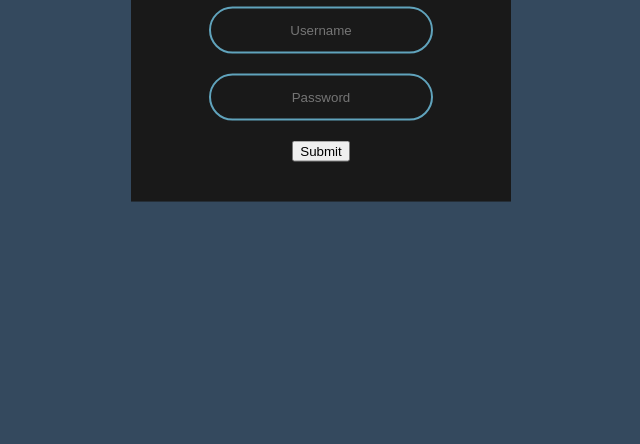
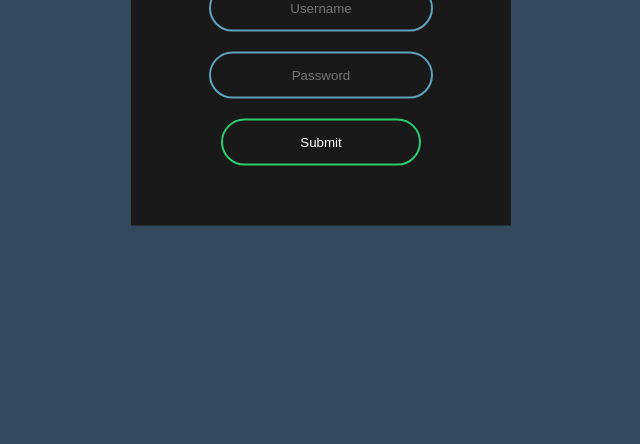
Before and after one commit to andrewhansbury/sauMenu, a plain HTML site: page Web/Web/index.html in a window 1280 px wide. Shown: the part 356-800 px from the top of the page, without its empty margins (319-959 px from the left). Drawn offline with Linux system fonts and the light colour scheme.

Commit message:
adjustin html and css

```diff
--- a/Web/Web/index.html
+++ b/Web/Web/index.html
@@ -1,19 +1,16 @@
 <!DOCTYPE html>
 <html lang="en" dir="ltr">
   <head>
-        <meta charset="utf-8">
+    <meta charset="utf-8" />
     <title>SAU Menu</title>
-        <link rel="stylesheet" href="style.css">
+    <link rel="stylesheet" href="style.css" />
   </head>
   <body>
-
     <form class="box" action="index.html" method="POST">
-    <h1>Login</h1>
-    <input type="text" name="" placeholder="Username">
-    <input type="password" name="" placeholder="Password">
-    <input type="submit" name="" id="Login">
+      <h1>SAU Menu</h1>
+      <input type="text" name="" placeholder="Username" />
+      <input type="password" name="" placeholder="Password" />
+      <input type="submit" name="" id="Login" />
     </form>
-
   </body>
-
 </html>
--- a/Web/Web/style.css
+++ b/Web/Web/style.css
@@ -1,11 +1,11 @@
-body{
+body {
   margin: 0;
   padding: 0;
-    font-family: sans-serif;
+  font-family: "Gill Sans", "Gill Sans MT", Calibri, "Trebuchet MS", sans-serif;
   background: #34495e;
 }
 
-.box{
+.box {
   width: 300px;
   padding: 40px;
   position: absolute;
@@ -16,13 +16,14 @@ body{
   text-align: center;
 }
 
-.box h1{
-    color:white;
+.box h1 {
+  color: white;
   text-transform: uppercase;
   font-weight: 500;
 }
 
-.box input[type="text"], .box input[type = "password"]{
+.box input[type="text"],
+.box input[type="password"] {
   border: 0;
   background: none;
   display: block;
@@ -36,3 +37,29 @@ body{
   border-radius: 24px;
   transition: 0.25s;
 }
+
+.box input[type="text"]:focus,
+.box input[type="password"]:focus {
+  width: 280px;
+  border-color: #2ecc71;
+}
+
+.box input[type="submit"] {
+  border: 0;
+  background: none;
+  display: block;
+  margin: 20px auto;
+  text-align: center;
+  border: 2px solid #2ecc71;
+  padding: 14px 10px;
+  width: 200px;
+  outline: none;
+  color: white;
+  border-radius: 24px;
+  transition: 0.25s;
+  cursor: pointer;
+}
+
+.box input[type="submit"]:hover {
+  background: #2ecc71;
+}
```
Also changed, not shown: 2 other files. Lines whose indentation alone changed are shown as unchanged.
